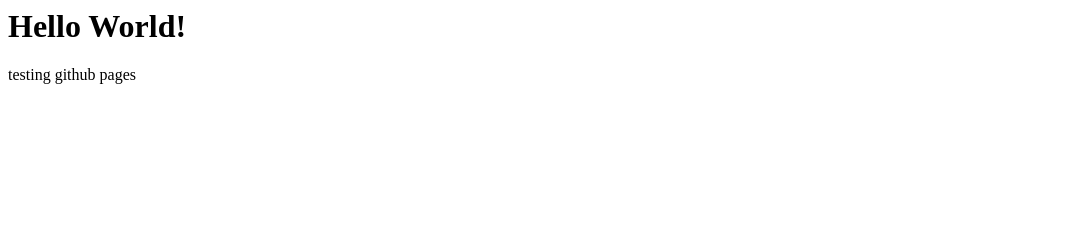
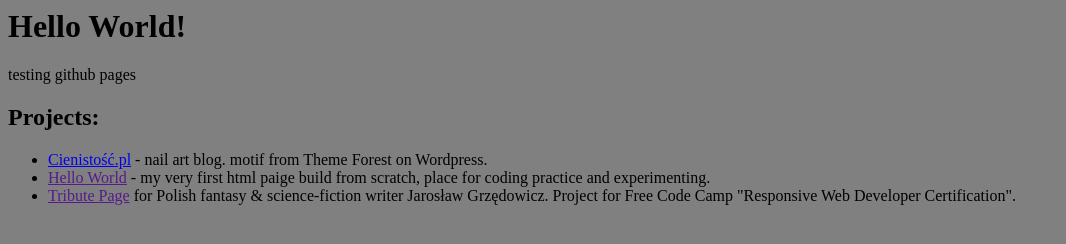
Before and after one commit to theCieniu/thecieniu.github.io, a plain HTML site: page index.html in a window 1280 px wide. Shown: the whole page, without its empty margins (0-1066 px from the left). Drawn offline with Linux system fonts and the light colour scheme.

Commit message:
Basic content plus link strucutre

```diff
--- a/index.html
+++ b/index.html
@@ -3,9 +3,17 @@
 <head>
 <title>Hello world</title>
 <meta charset="UTF-8">
+<link rel="stylesheet" href="styles.css">
 </head>
 <body>
 <h1>Hello World!</h1>
 <p>testing github pages</p>
+<h2>Projects:</h2>
+<p><ul>
+  <li><a href="http://www.cienistosc.pl" target="_blank">Cienistość.pl</a> - nail art blog. motif from Theme Forest on Wordpress.</li>
+  <li><a href="">Hello World</a> - my very first html paige build from scratch, place for coding practice and experimenting.</li>
+  <li><a href="">Tribute Page</a> for Polish fantasy &amp; science-fiction writer Jarosław Grzędowicz. Project for Free Code Camp "Responsive Web Developer Certification".</li>
+</ul>
+</p>
 </body>
 </html>
--- /dev/null
+++ b/styles.css
@@ -0,0 +1,3 @@
+body {
+  background-color:gray;
+}
```
